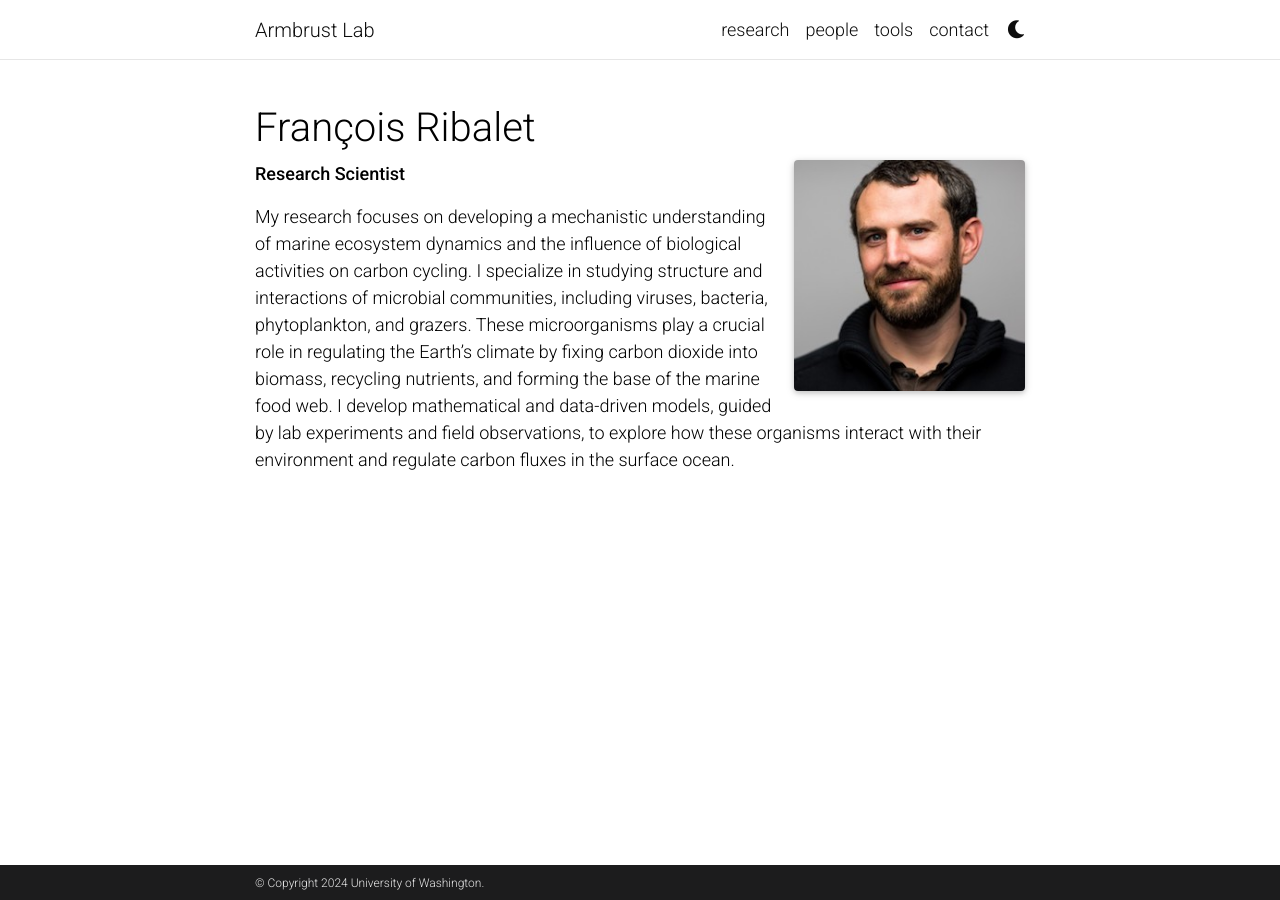
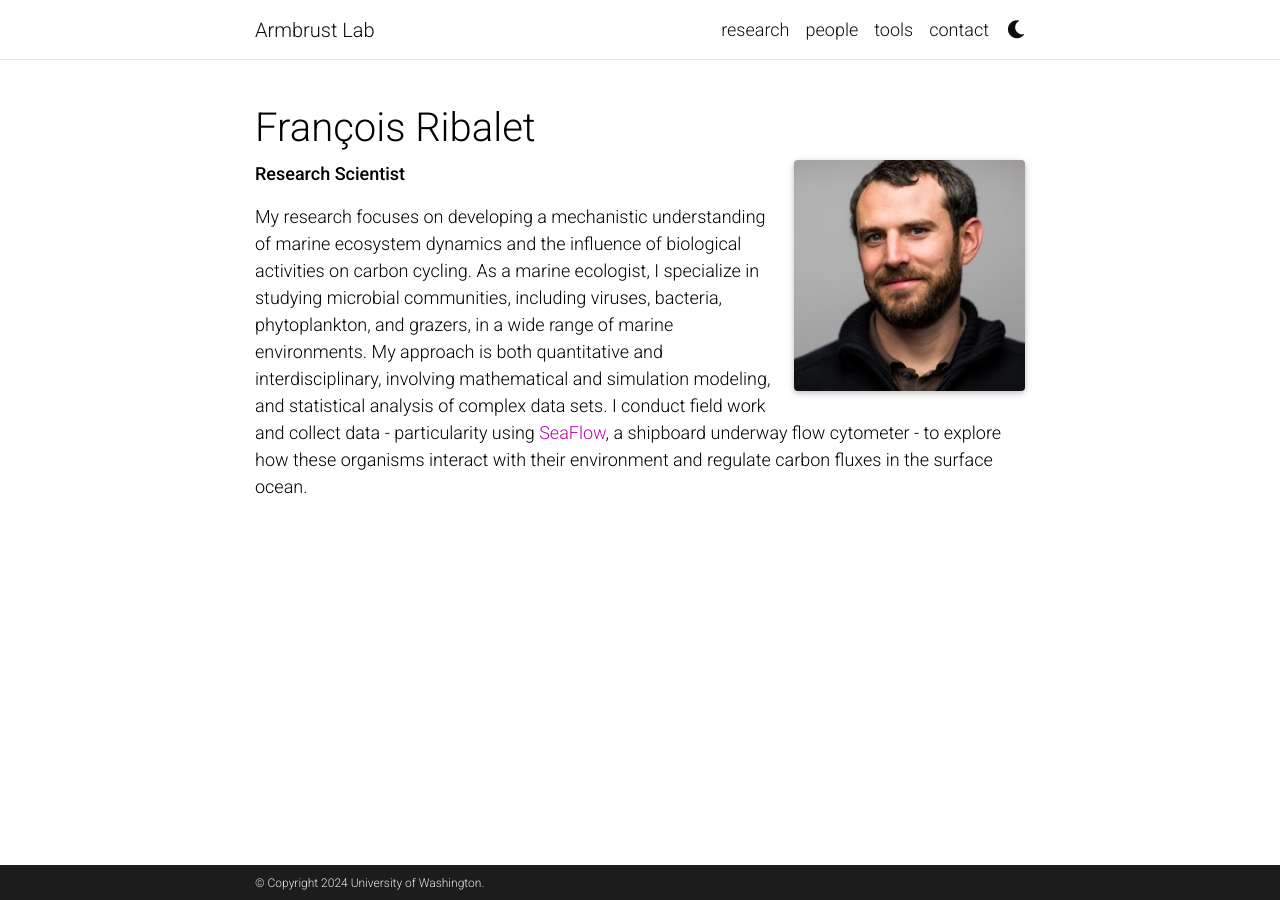
Before and after one commit to armbrustlab/armbrustlab.github.io, a Jekyll site: the page built from _people/ribalet.md, in a window 1280 px wide. Built offline with Jekyll 4.4.1, drawn with Linux system fonts in a browser that asks for light colours; full-size pictures stand in for the smaller copies a plugin makes; comment, search, counter and statistics services are not loaded; a style sheet for code colours, icons or effects is not loaded.

Commit message:
Update ribalet.md
add link to SeaFlow website

```diff
--- a/_people/ribalet.md
+++ b/_people/ribalet.md
@@ -10,6 +10,5 @@ profile:
 **Research Scientist**
 
 My research focuses on developing a mechanistic understanding of marine ecosystem dynamics and the influence of biological activities on carbon cycling.
-I specialize in studying structure and interactions of microbial communities, including viruses, bacteria, phytoplankton, and grazers.
-These microorganisms play a crucial role in regulating the Earth's climate by fixing carbon dioxide into biomass, recycling nutrients, and forming the base of the marine food web.
-I develop mathematical and data-driven models, guided by lab experiments and field observations, to explore how these organisms interact with their environment  and regulate carbon fluxes in the surface ocean.
+As a marine ecologist, I specialize in studying microbial communities, including viruses, bacteria, phytoplankton, and grazers, in a wide range of marine environments.
+My approach is both quantitative and interdisciplinary, involving  mathematical and simulation modeling, and statistical analysis of complex data sets. I conduct field work and collect data - particularity using [SeaFlow](https://seaflow.netlify.app/), a shipboard underway flow cytometer - to explore how these organisms interact with their environment and regulate carbon fluxes in the surface ocean.
```
